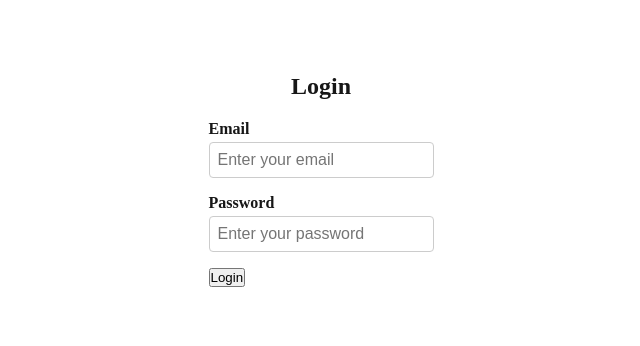
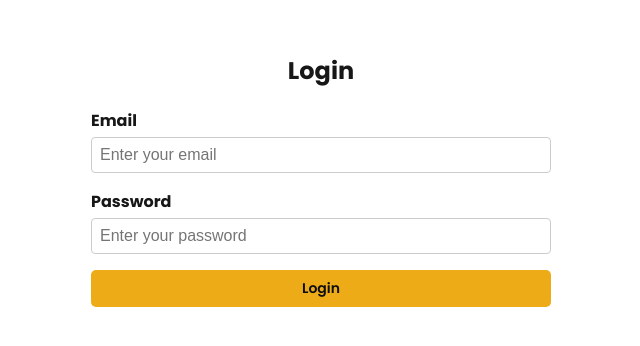
Before and after one commit to MembaMcetywa/circa-monorepo, a Next.js app in the folder apps/web/: page /login in a window 1280 px wide. Shown: the part 212-558 px from the top of the page, without its empty margins (319-959 px from the left). Built offline with nearby package versions, Linux system fonts and the light colour scheme.

Commit message:
added login functionality

```diff
--- a/apps/web/app/login/page.tsx
+++ b/apps/web/app/login/page.tsx
@@ -3,6 +3,8 @@ import React, { useState } from "react";
 import TextInput from "../components/TextInput";
 import useAuthStore from "../store/authStore";
 import styles from "../auth.module.css";
+import Button from "../components/Button";
+import axios from "axios";
 
 const Login: React.FC = () => {
   const [email, setEmail] = useState("");
@@ -12,12 +14,32 @@ const Login: React.FC = () => {
 
   const handleLogin = async (e: any) => {
     e.preventDefault();
+      try {
+        const response = await axios.post(
+          "http://localhost:3001/api/login",
+          { email, password },
+          {
+            headers: {
+              "Content-Type": "application/json",
+            },
+          }
+        );
+        console.log(response.status);
+        if (response.status !== 201) {
+          throw new Error("login failed");
+        }
+
+        const data = response.data;
+        login(data.accessToken, data.refreshToken);
+      } catch (err: any) {
+        setError(err.message);
+      }
   };
 
   return (
-    <div className={styles["auth-container"]}>
+    <div className={styles.container}>
       <h2>Login</h2>
-      <form onSubmit={handleLogin}>
+      <form>
         <TextInput
           type="email"
           placeholder="Enter your email"
@@ -35,7 +57,7 @@ const Login: React.FC = () => {
           required
         />
         {error && <p className={styles["error-text"]}>{error}</p>}
-        <button type="submit">Login</button>
+        <Button onClick={handleLogin}>Login</Button>
       </form>
     </div>
   );
```
